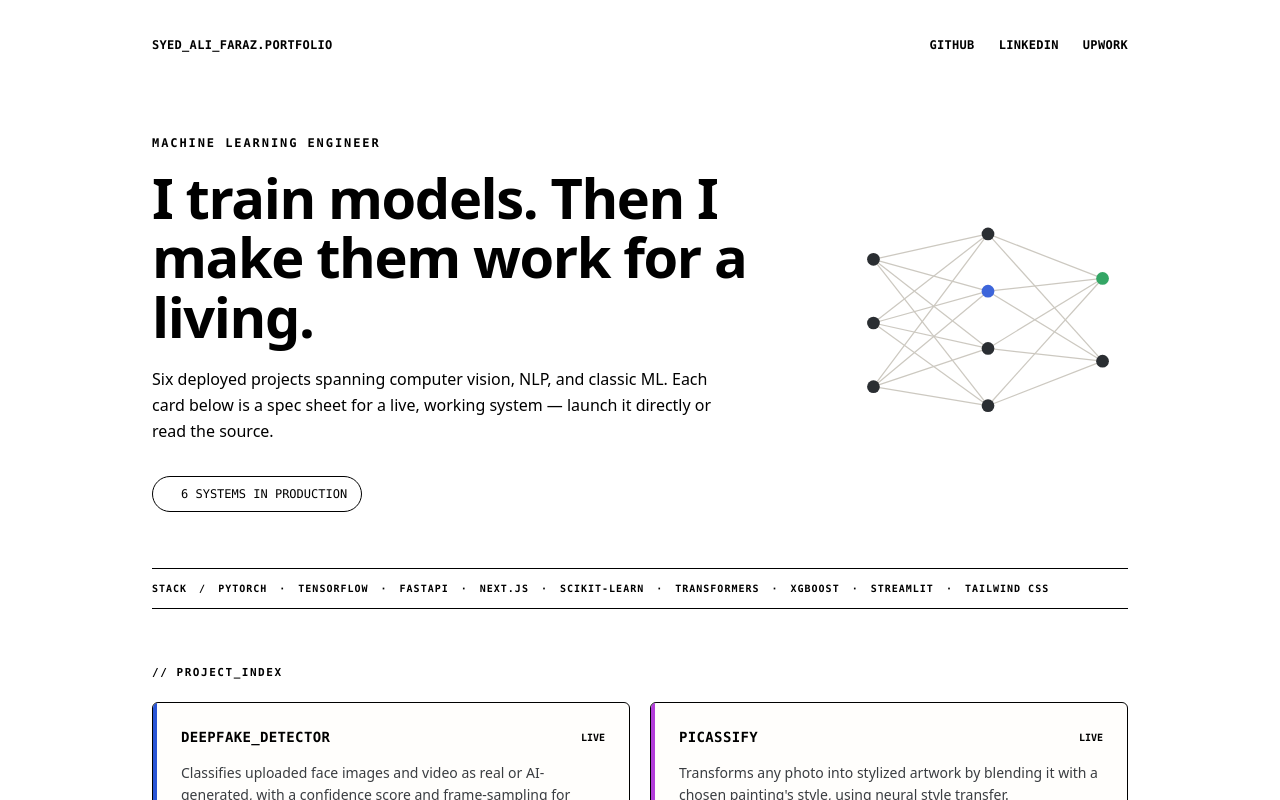
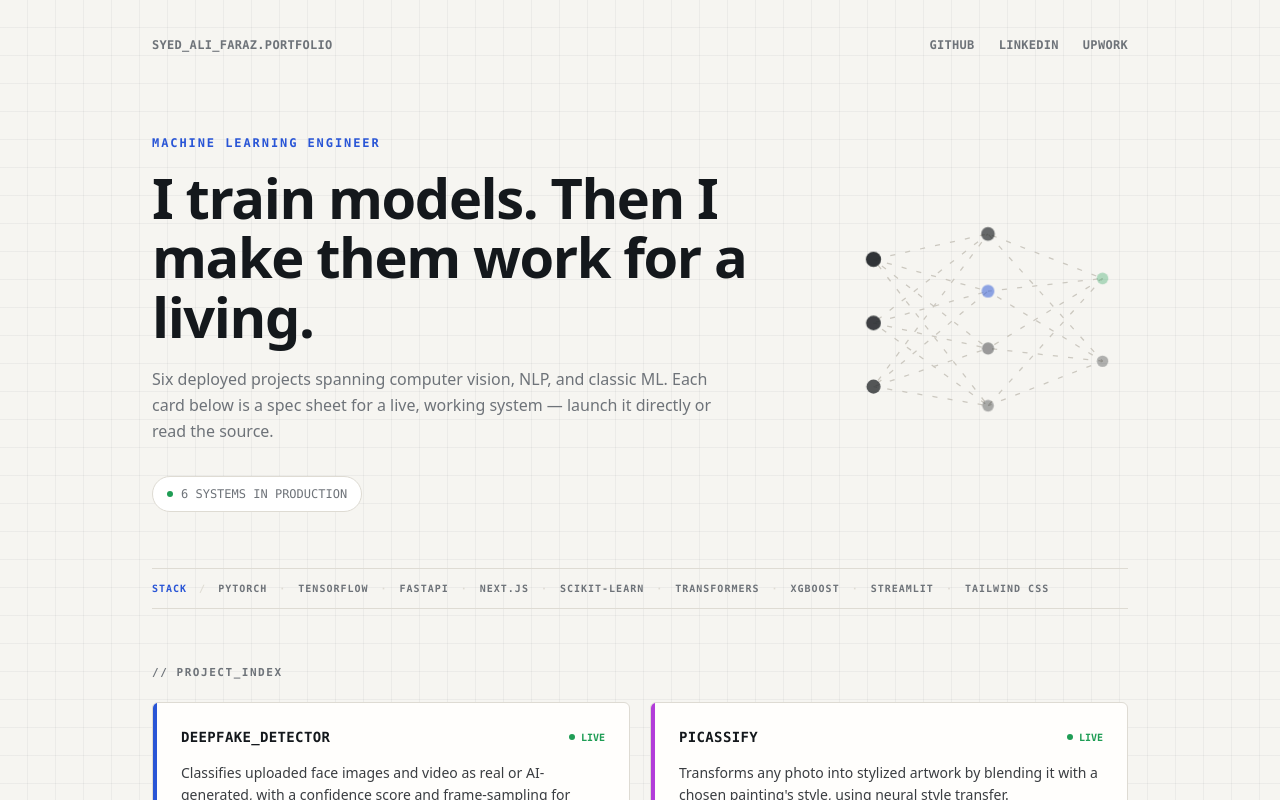
Before and after one commit to ali-faraz-py/NeuralLens, a Next.js app in the folder frontend/: page / in a window 1280 px wide. Shown: the top 800 px of the page. Built offline with nearby package versions, Linux system fonts and the light colour scheme.

Commit message:
feat: update global styles and animations for improved UI consistency

```diff
--- a/frontend/src/app/globals.css
+++ b/frontend/src/app/globals.css
@@ -1,31 +1,55 @@
 @import "tailwindcss";
 
 @theme {
-  --color-scan: #00e5a0;
+  --color-paper: #F6F5F1;
+  --color-ink: #14181C;
+  --color-slate: #6E7379;
+  --color-hairline: #DEDBD3;
+  --color-signal: #2955D6;
+  --color-live: #1F9D55;
 }
 
-@keyframes scanSweep {
-  0% { top: 8%; opacity: 0.9; }
-  50% { opacity: 1; }
-  100% { top: 92%; opacity: 0.9; }
+body {
+  background-color: var(--color-paper);
+  color: var(--color-ink);
 }
 
-.scan-line {
-  animation: scanSweep 1.8s ease-in-out infinite alternate;
+.bg-grid-texture {
+  background-image:
+    linear-gradient(rgba(20, 24, 28, 0.045) 1px, transparent 1px),
+    linear-gradient(90deg, rgba(20, 24, 28, 0.045) 1px, transparent 1px);
+  background-size: 28px 28px;
+  background-position: -1px -1px;
 }
 
-@keyframes scanPulse {
-  0%, 100% { opacity: 1; }
-  50% { opacity: 0.4; }
+.font-display {
+  font-family: var(--font-display);
 }
 
-.scan-pulse {
-  animation: scanPulse 1.2s ease-in-out infinite;
+.font-mono {
+  font-family: var(--font-mono);
 }
 
+.font-body {
+  font-family: var(--font-body);
+}
+
+@keyframes livePulse {
+  0% { box-shadow: 0 0 0 0 rgba(31, 157, 85, 0.45); }
+  70% { box-shadow: 0 0 0 6px rgba(31, 157, 85, 0); }
+  100% { box-shadow: 0 0 0 0 rgba(31, 157, 85, 0); }
+}
+.live-dot { animation: livePulse 2s infinite; }
+
+@keyframes signalFlow { to { stroke-dashoffset: -24; } }
+.signal-line { stroke-dasharray: 4 8; animation: signalFlow 1.4s linear infinite; }
+
+@keyframes nodePulseWave {
+  0%, 100% { opacity: 0.35; r: 4.5; }
+  50% { opacity: 1; r: 6; }
+}
+.pulse-node { animation: nodePulseWave 2.4s ease-in-out infinite; transform-origin: center; }
+
 @media (prefers-reduced-motion: reduce) {
-  .scan-line,
-  .scan-pulse {
-    animation: none;
-  }
+  .live-dot, .signal-line, .pulse-node { animation: none; }
 }
```
